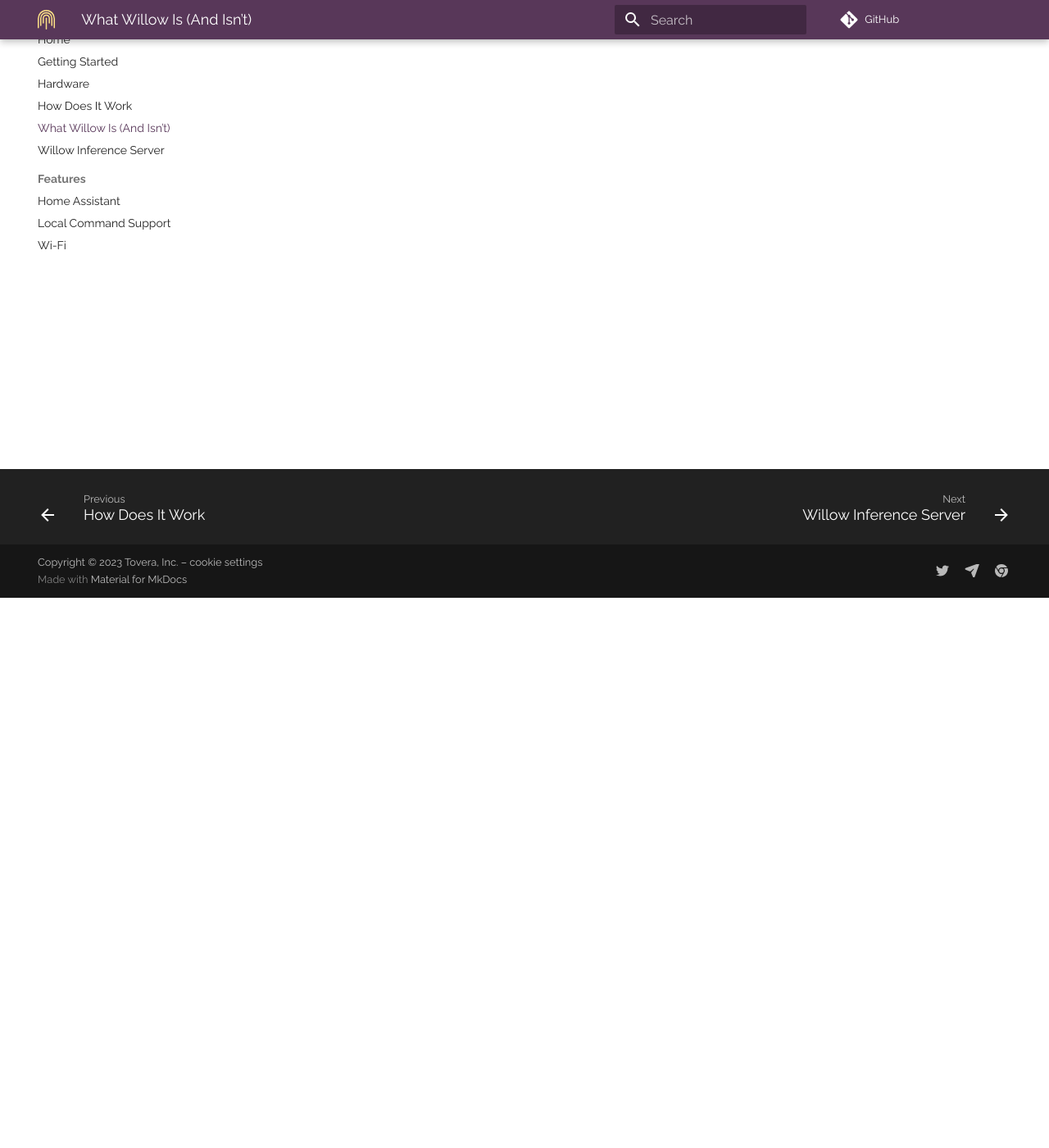
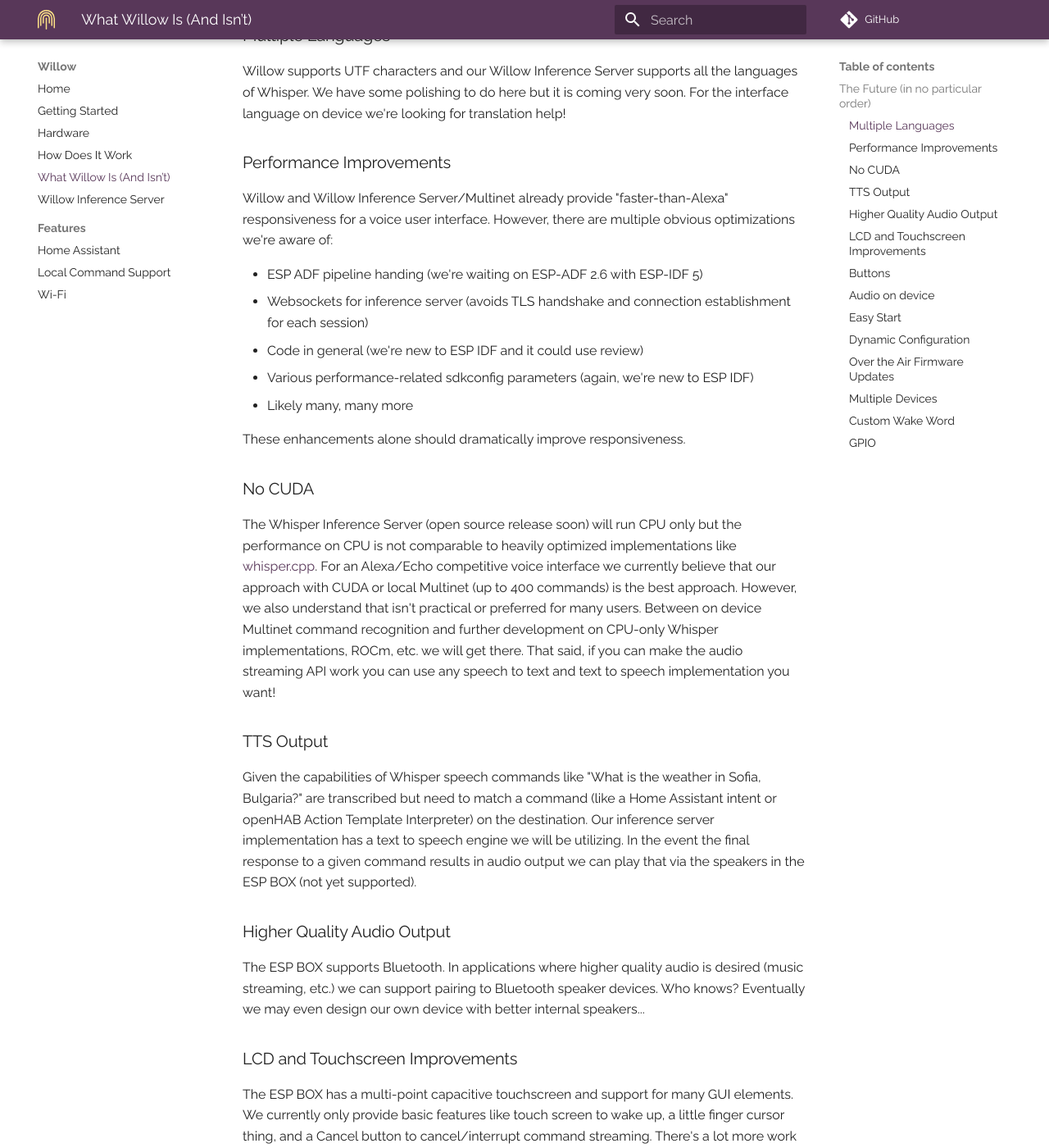
Before and after one commit to toverainc/willow-docs, an MkDocs documentation site: the page built from docs/what-willow-is.md, in a window 1280 px wide and 1400 px high, scrolled down 671 px. Shown: the whole window at 82% size. Built offline with MkDocs 1.6.1 and Material for MkDocs 9.7.7, drawn with Linux system fonts in a browser that asks for light colours; comment, search, counter and statistics services are not loaded; some of the changed text lies outside the part shown.

Commit message:
add the future

```diff
--- a/docs/what-willow-is.md
+++ b/docs/what-willow-is.md
@@ -17,3 +17,69 @@ Willow itself is not a complete and direct replacement for Amazon Echo/Google Ho
 That's it!
 
 See the [Home Assistant](features/Home-Assistant.md) section for more details on what really does the heavy lifting here.
+
+## The Future (in no particular order)
+
+### Multiple Languages
+
+Willow supports UTF characters and our Willow Inference Server supports all the languages of Whisper. We have some polishing to do here but it is coming very soon. For the interface language on device we're looking for translation help!
+
+### Performance Improvements
+
+Willow and Willow Inference Server/Multinet already provide "faster-than-Alexa" responsiveness for a voice user interface. However, there are multiple obvious optimizations we're aware of:
+
+- ESP ADF pipeline handing (we're waiting on ESP-ADF 2.6 with ESP-IDF 5)
+- Websockets for inference server (avoids TLS handshake and connection establishment for each session)
+- Code in general (we're new to ESP IDF and it could use review)
+- Various performance-related sdkconfig parameters (again, we're new to ESP IDF)
+- Likely many, many more
+
+These enhancements alone should dramatically improve responsiveness.
+
+### No CUDA
+
+The Whisper Inference Server (open source release soon) will run CPU only but the performance on CPU is not comparable to heavily optimized implementations like [whisper.cpp](https://github.com/ggerganov/whisper.cpp). For an Alexa/Echo competitive voice interface we currently believe that our approach with CUDA or local Multinet (up to 400 commands) is the best approach. However, we also understand that isn't practical or preferred for many users. Between on device Multinet command recognition and further development on CPU-only Whisper implementations, ROCm, etc. we will get there. That said, if you can make the audio streaming API work you can use any speech to text and text to speech implementation you want!
+
+### TTS Output
+
+Given the capabilities of Whisper speech commands like "What is the weather in Sofia, Bulgaria?" are transcribed but need to match a command (like a Home Assistant intent or openHAB Action Template Interpreter) on the destination. Our inference server implementation has a text to speech engine we will be utilizing. In the event the final response to a given command results in audio output we can play that via the speakers in the ESP BOX (not yet supported).
+
+### Higher Quality Audio Output
+
+The ESP BOX supports Bluetooth. In applications where higher quality audio is desired (music streaming, etc.) we can support pairing to Bluetooth speaker devices. Who knows? Eventually we may even design our own device with better internal speakers...
+
+### LCD and Touchscreen Improvements
+
+The ESP BOX has a multi-point capacitive touchscreen and support for many GUI elements. We currently only provide basic features like touch screen to wake up, a little finger cursor thing, and a Cancel button to cancel/interrupt command streaming. There's a lot more work to do here!
+
+### Buttons
+
+The ESP BOX has buttons and who doesn't like configuring buttons to do things?!
+
+### Audio on device
+
+We have built in success and error tones but we would like to include audio for basic error and status conditions on the device. This will depend on our default text to speech engine selection so we can ensure we provide a consistent voice user interface and experience.
+
+### Easy Start
+
+Docker, building, configuring, flashing, etc. is a pain. There are several approaches we plan to take to avoid this and ease the barrier to entry for users to get started.
+
+### Dynamic Configuration
+
+With something like a Willow Home Assistant or openHAB component and websocket support we can enable all kinds of interesting dynamic configuration updates and tighter overall configurations.
+
+### Over the Air Firmware Updates
+
+ESP IDF and ESP BOX has robust support for over the air firmware (OTA) updates. Down the road we will support them.
+
+### Multiple Devices
+
+The good news is the far-field wake word recognition and speech recognition performance is very good. The bad news is if you have multiple devices in proximity they are all likely to wake and process speech simultaneously. Commands will still work but multiple confirmation/error beeps and hammering your destination command endpoint is less than ideal. We have a few ideas about dealing with this too.
+
+### Custom Wake Word
+
+Espressif has a [wake word customization service](https://docs.espressif.com/projects/esp-sr/en/latest/esp32s3/wake_word_engine/ESP_Wake_Words_Customization.html) that enables us (and commercial users) to create custom wake words. We plan to create a "Hi Willow" or similar wake word and potentially others depending on input from the community.
+
+### GPIO
+
+The ESP BOX provides 16 GPIOs to the user that are readily accessed from sockets on the rear of the device. We plan to make these configurable by the user to enable all kinds of interesting maker/DIY functions.
```
Also changed, not shown: docs/index.md (+1 -1 lines).
